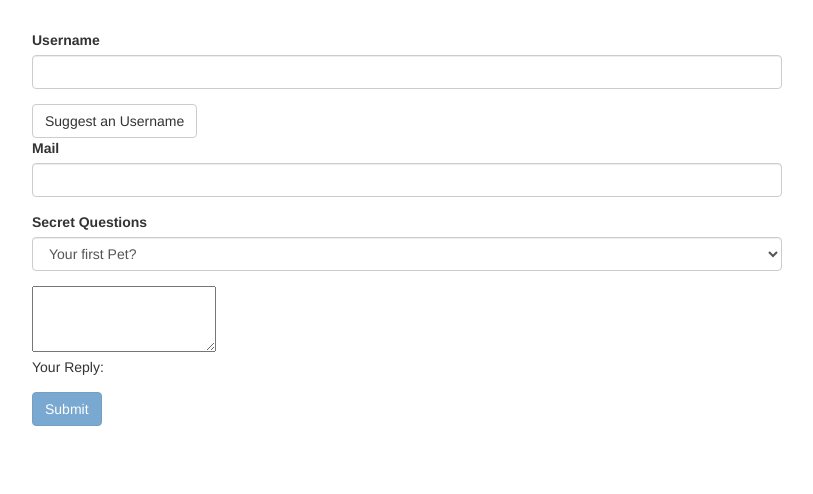
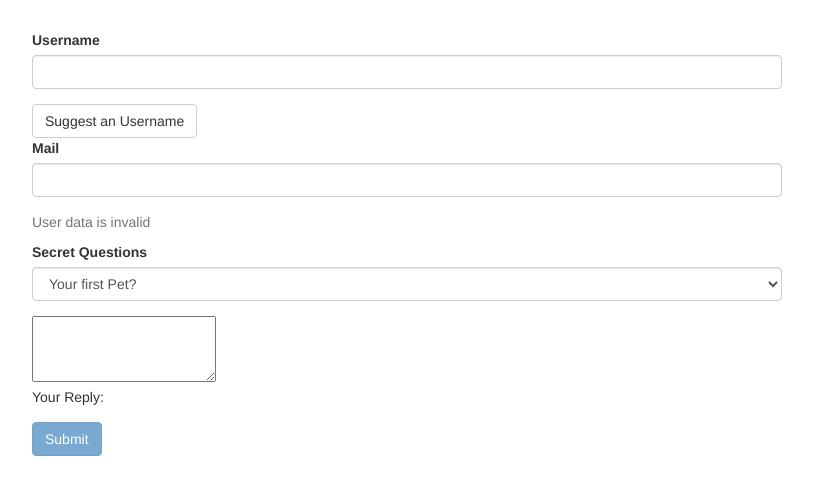
Before and after one commit to geomC/udemy-angular8, an Angular app: page / in a window 1280 px wide. Shown: the top 494 px of the page, without its empty margins (233-1046 px from the left). Built offline with nearby package versions, Linux system fonts and the light colour scheme.

Commit message:
group form inputs

```diff
--- a/src/app/app.component.html
+++ b/src/app/app.component.html
@@ -4,7 +4,9 @@
       <!-- ${localReference}="ngForm" tells angular to pass the
       js object holding the form state -->
       <form (ngSubmit)="onSubmit(f)" #f="ngForm">
-        <div id="user-data">
+        <div id="user-data"
+             ngModelGroup="userData"
+              #userData="ngModelGroup">
           <div class="form-group">
             <label for="username">Username</label>
             <input
@@ -37,6 +39,12 @@
             >Please enter a valid email</span>
           </div>
         </div>
+        <span
+          class="help-block"
+          *ngIf="!userData.valid"
+        >
+          User data is invalid
+        </span>
         <div class="form-group">
           <label for="secret">Secret Questions</label>
           <select
```
